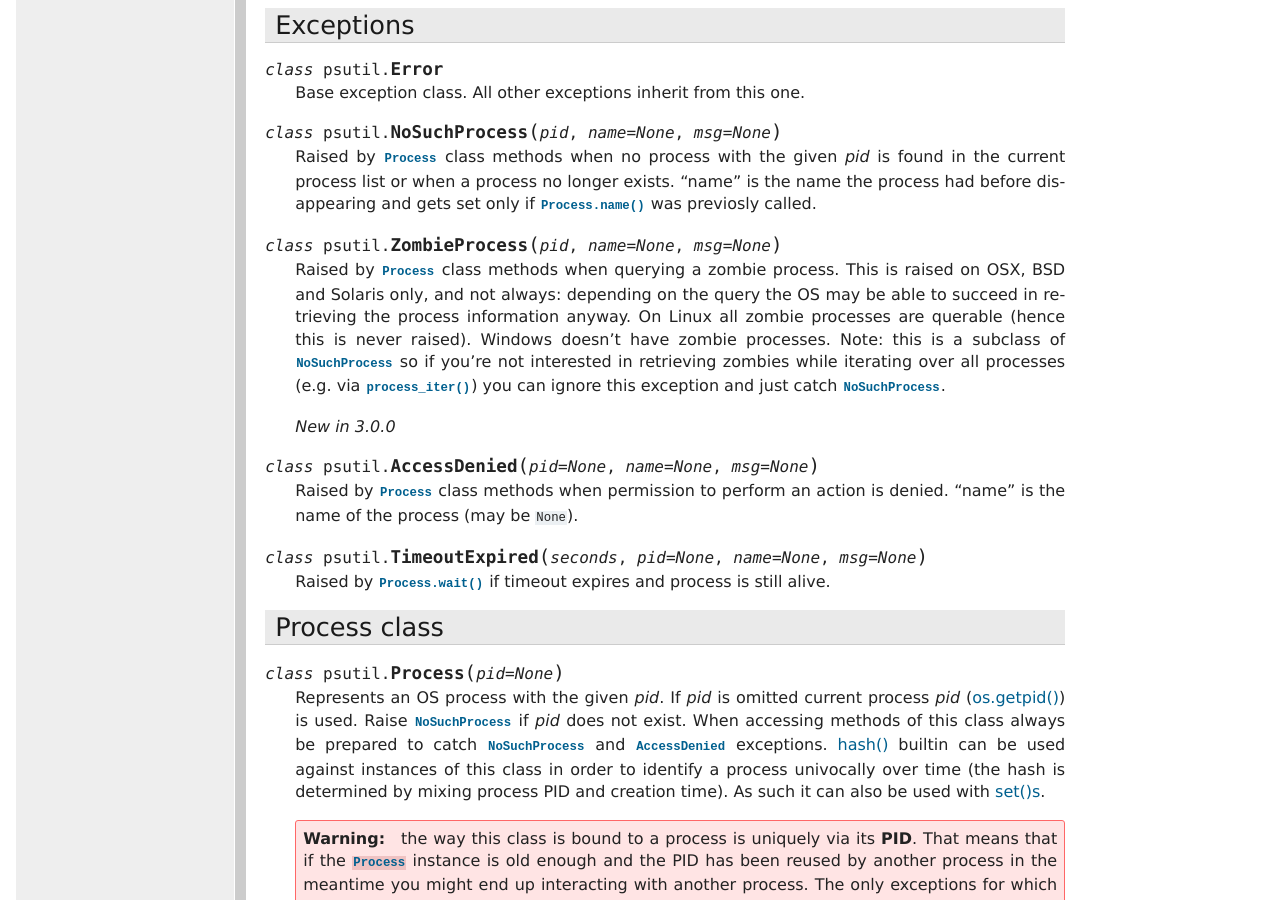
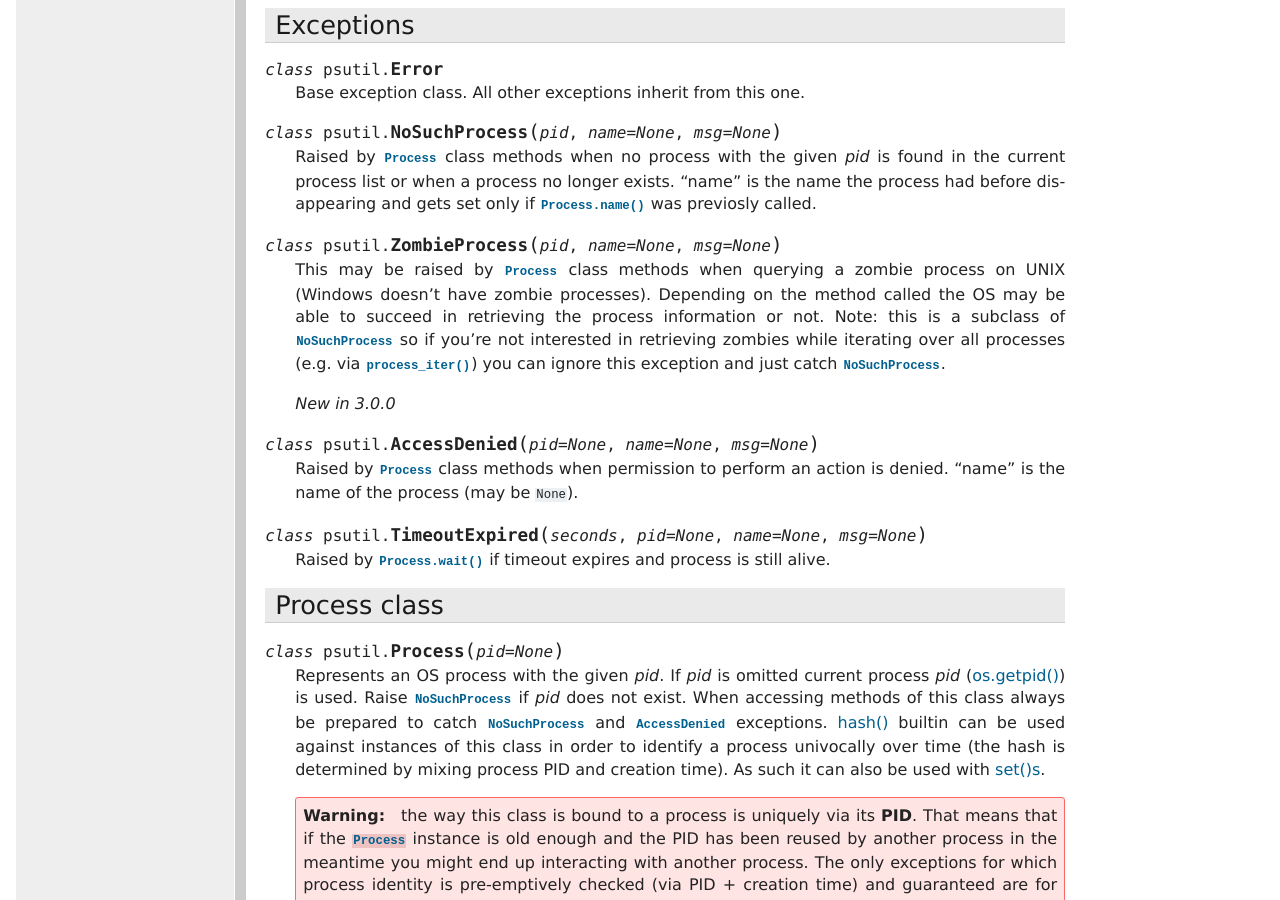
Before and after one commit to giampaolo/psutil, a Sphinx documentation site: the page built from docs/index.rst, in a window 1280 px wide and 900 px high, scrolled down 9453 px. Built offline with Sphinx 7.4.7, drawn with Linux system fonts in a browser that asks for light colours; formulas are drawn with MathJax 3.

Commit message:
some zombie process handling on linux was necessary after all

```diff
--- a/docs/index.rst
+++ b/docs/index.rst
@@ -593,15 +593,14 @@ Exceptions
 
 .. class:: ZombieProcess(pid, name=None, msg=None)
 
-   Raised by :class:`Process` class methods when querying a zombie process.
-   This is raised on OSX, BSD and Solaris only, and not always: depending
-   on the query the OS may be able to succeed in retrieving the process
-   information anyway.
-   On Linux all zombie processes are querable (hence this is never raised).
-   Windows doesn't have zombie processes. Note: this is a subclass of
-   :class:`NoSuchProcess` so if you're not interested in retrieving zombies
-   while iterating over all processes (e.g. via :func:`process_iter()`) you
-   can ignore this exception and just catch :class:`NoSuchProcess`.
+   This may be raised by :class:`Process` class methods when querying a zombie
+   process on UNIX (Windows doesn't have zombie processes). Depending on the
+   method called the OS may be able to succeed in retrieving the process
+   information or not.
+   Note: this is a subclass of :class:`NoSuchProcess` so if you're not
+   interested in retrieving zombies while iterating over all processes (e.g.
+   via :func:`process_iter()`) you can ignore this exception and just catch
+   :class:`NoSuchProcess`.
 
    *New in 3.0.0*
 
```
Also changed, not shown: 4 other files.
